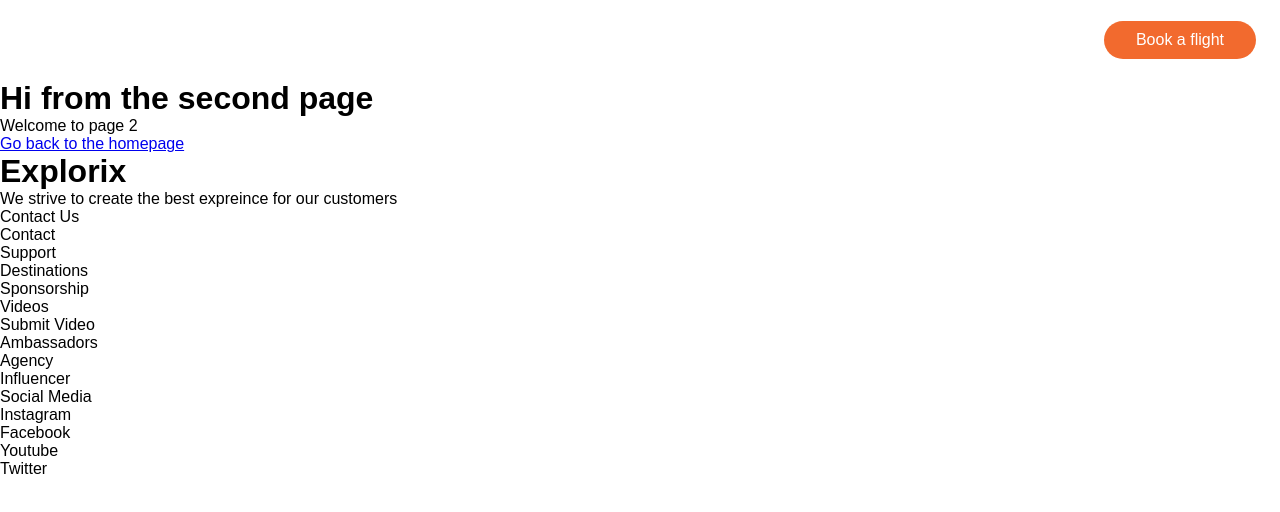
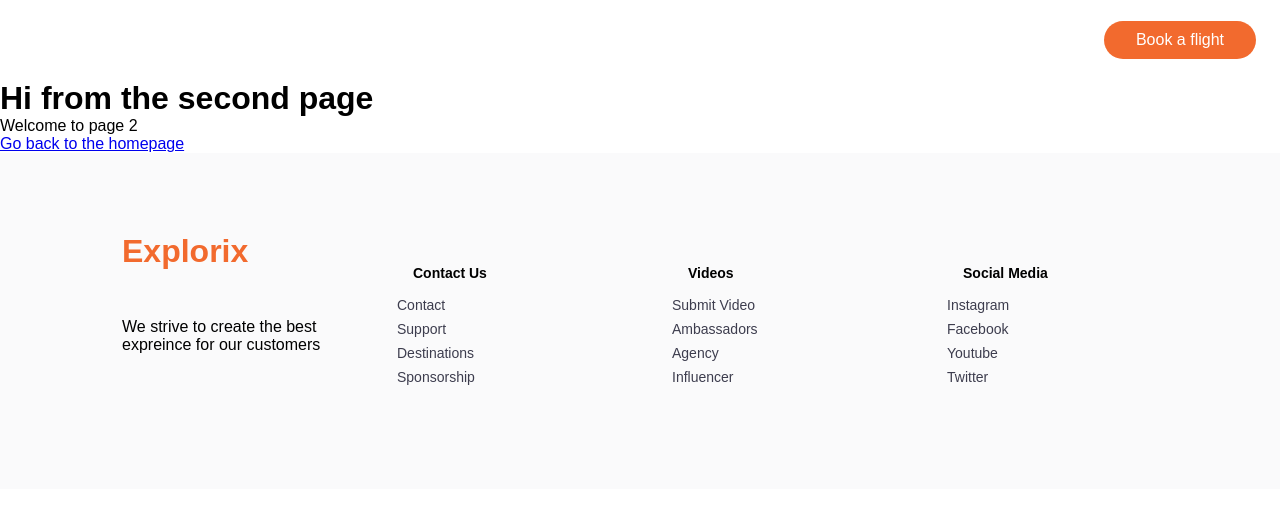
Before and after one commit to DiamondDigger/react-gatsby-travel-site, a Gatsby site: page /page-2 in a window 1280 px wide. Built offline with nearby package versions, Linux system fonts and the light colour scheme; Gatsby itself is replaced by a stand-in of ours.

Commit message:
-#12- add styles for the component

```diff
--- a/src/components/Footer.js
+++ b/src/components/Footer.js
@@ -1,14 +1,15 @@
 import React from 'react'
 import styled from 'styled-components'
+import {Link} from 'gatsby'
 
 const Footer = () => {
     return (
         <FooterContainer>
-            <FooterDescription>
-                <h1>Explorix</h1>
-                <p>We strive to create the best expreince for our customers</p>
-            </FooterDescription>
-            <FooterWrapper>
+            <FooterLinkWrapper>
+                <FooterDescription>
+                    <h1>Explorix</h1>
+                    <p>We strive to create the best expreince for our customers</p>
+                </FooterDescription>
                 <FooterLinkItems>
                     <FooterLinkTitle>Contact Us</FooterLinkTitle>
                     <FooterLink to='/'>Contact</FooterLink>
@@ -16,8 +17,8 @@ const Footer = () => {
                     <FooterLink to='/'>Destinations</FooterLink>
                     <FooterLink to='/'>Sponsorship</FooterLink>
                 </FooterLinkItems>
-            </FooterWrapper>
-            <FooterWrapper>
+            </FooterLinkWrapper>
+            <FooterLinkWrapper>
                 <FooterLinkItems>
                     <FooterLinkTitle>Videos</FooterLinkTitle>
                     <FooterLink to='/'>Submit Video</FooterLink>
@@ -32,16 +33,63 @@ const Footer = () => {
                     <FooterLink to='/'>Youtube</FooterLink>
                     <FooterLink to='/'>Twitter</FooterLink>
                 </FooterLinkItems>
-            </FooterWrapper>
+            </FooterLinkWrapper>
         </FooterContainer>
     )
 }
 
 export default Footer
 
-const FooterContainer = styled.div``
-const FooterDescription = styled.div``
-const FooterWrapper = styled.div``
-const FooterLinkItems = styled.div``
-const FooterLinkTitle= styled.div``
-const FooterLink = styled.div``
+const FooterContainer = styled.div`
+    padding: 5rem calc((100vw - 1100px) / 2);
+    display: grid;
+    grid-template-columns: repeat(2, 1fr);
+    color: #000;
+    background: #fafafb;
+`
+const FooterDescription = styled.div`
+    padding: 0 2rem;
+
+    h1 {
+        color: #f26a2e;
+        margin-bottom: 3rem;
+    }
+
+    @media screen and (max-width: 400px) {
+        padding: 1rem;
+    }
+`
+const FooterLinkWrapper = styled.div`
+    display: grid;
+    grid-template-columns: repeat(2, 1fr);
+
+    @media screen and (max-width: 820px){
+        grid-template-columns: 1fr;
+    }
+
+`
+const FooterLinkItems = styled.div`
+    display: flex;
+    flex-direction: column;
+    align-items: flex-start;
+    padding: 1rem 2rem;
+
+    @media screen and (max-width: 400px){
+        padding: 1rem;
+    }
+`
+const FooterLinkTitle= styled.h2`
+    font-size: 14px;
+    padding: 16px;
+`
+const FooterLink = styled(Link)`
+    text-decoration: none;
+    margin-bottom: 0.5rem;
+    font-size: 14px;
+    color: #3d3d4e;
+
+    &:hover {
+        color: #f26a2e;
+        transition: 0.3s ease-out;
+    }
+`
```
